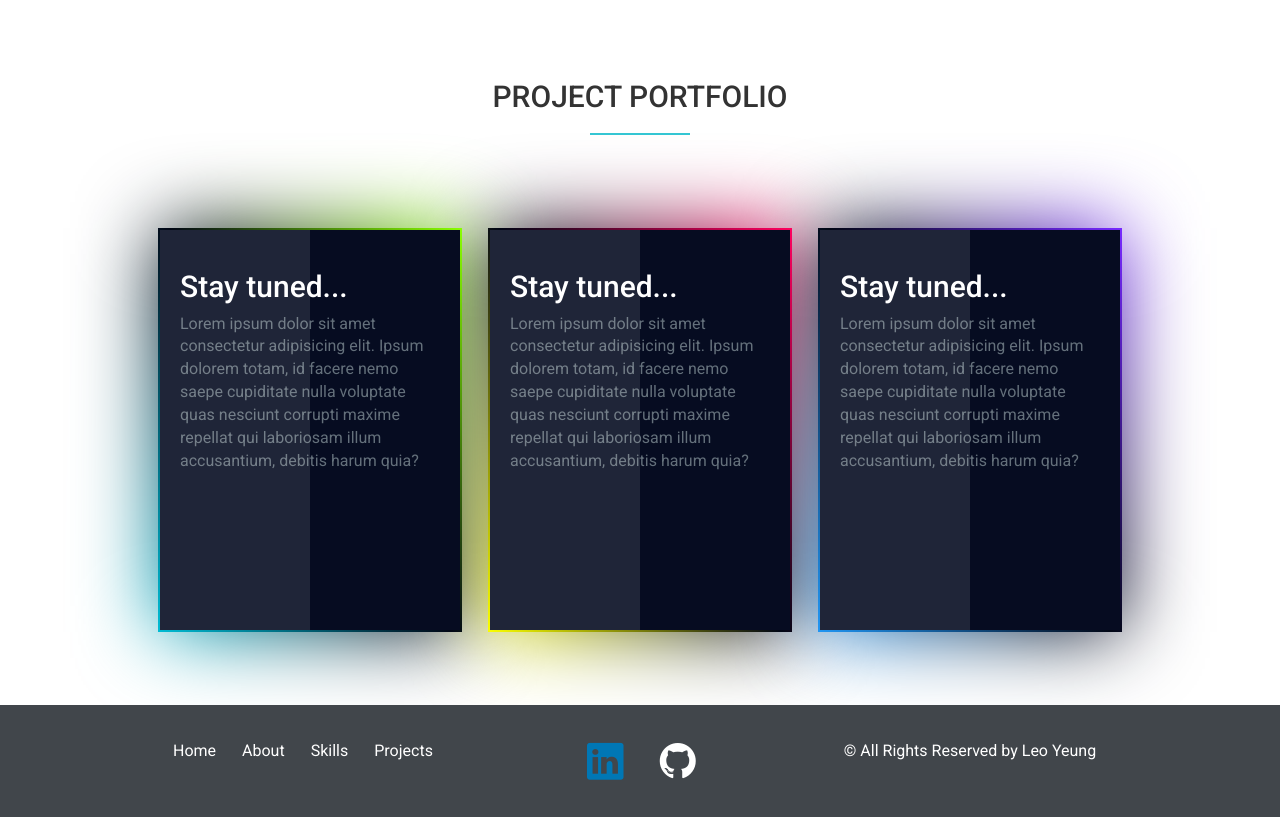
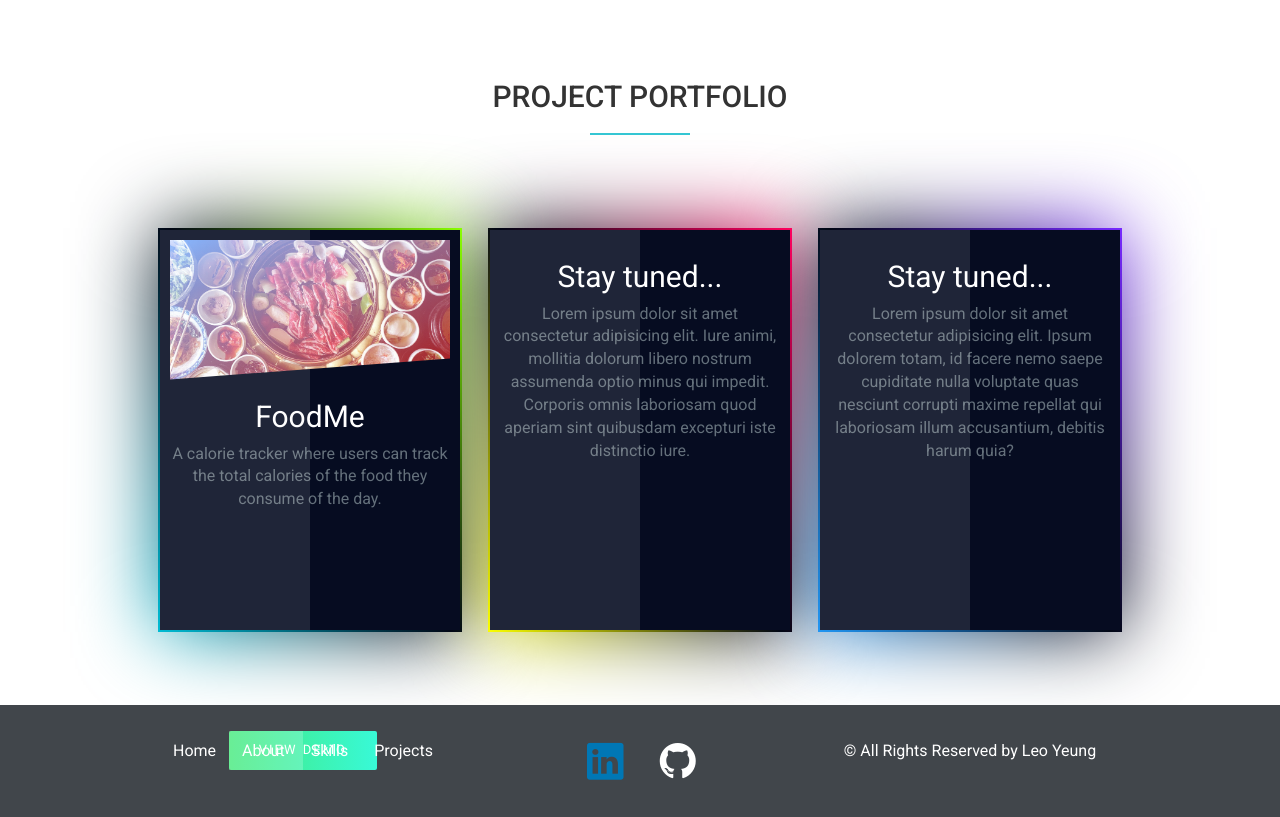
Before and after one commit to leokyeung/leokyeung.com, a PHP site: page / in a window 1280 px wide. Shown: the part 2298-3115 px from the top of the page. Run offline with PHP 8.4, Linux system fonts and the light colour scheme.

Commit message:
Added first project in portfolio

```diff
--- a/css/style.css
+++ b/css/style.css
@@ -389,10 +389,89 @@ ul {
 }
 
 .box .content {
-    padding: 20px;
+    padding: 10px;
     color: #fff;
 }
 
+.box .content h2 {
+    font-weight: 300;
+    text-align: center;
+}
+
+.box .content p {
+    text-align: center;
+}
+
+.content_picture {
+    background-size: cover;
+    background-position: center center;
+    height: 14rem;
+    background-blend-mode: screen;
+    -webkit-clip-path: polygon(0 0, 100% 0, 100% 85%, 0 100%);
+    clip-path: polygon(0 0, 100% 0, 100% 85%, 0 100%);
+}
+
+.content_pic_1 {
+    background-image: linear-gradient(to right bottom, #80b3ff , rgba(185, 19, 19, 0.911)), url(../img/kbbq.jpeg);
+}
+
+.nicebutton {
+    top: 50%;
+    left: 21%;
+    text-align: center;
+    position: relative;
+    display: inline-block;
+    padding: 10px 30px;
+    margin: 20px auto;
+    text-decoration: none;
+    text-transform: uppercase;
+    letter-spacing: 2px;
+    font-size: 13px;
+    color: #fff;
+    transition: 0.5s;
+    background: linear-gradient(to right, #43e97b, #38f9d7, #43e97b);
+    background-size: 200%;
+    border-radius: 2px;
+}
+
+.nicebutton:hover {
+    background-position-x: 100%;
+    transform: translateY(-10px);
+    text-decoration: none;
+    color: #fff;
+}
+
+.nicebutton:after {
+    content: "";
+    position: absolute;
+    text-decoration: none;
+    top: 0;
+    left: 0;
+    width: 50%;
+    height: 100%;
+    background: rgba(255,255,255,0.2);
+}
+
+.nicebutton:before {
+    content: "";
+    position: absolute;
+    bottom: 0;
+    left: 5%;
+    width: 90%;
+    height: 4px;
+    background: rgba(0,0,0,0.2);
+    text-decoration: none;
+    border-radius: 2px;
+    transform: scale(0);
+    filter: blur(5px);
+    transition: 0.5s;
+    z-index: -1;
+}
+
+.nicebutton:hover:before {
+    transform: scale(1);
+    bottom: -15px;
+}
 /* Footer */
 
 #footer-bottom {
--- a/index.html
+++ b/index.html
@@ -202,11 +202,18 @@
             <div class="box">
                 <div class="glass"></div>
                 <div class="content">
-                    <h2>Stay tuned...</h2>
-                    <p>Lorem ipsum dolor sit amet consectetur adipisicing elit. Ipsum dolorem totam, id facere nemo
-                        saepe cupiditate nulla voluptate quas nesciunt corrupti maxime repellat qui laboriosam illum
-                        accusantium, debitis harum quia?</p>
+                    <div class="content_picture content_pic_1">
+
+                    </div>
+
+                    <h2>FoodMe</h2>
+                    <p>A calorie tracker where users can track the total calories of the food they consume of the day.</p>
+
+                    <a class="nicebutton" href ="https://www.youtube.com/watch?v=s0ld3SQwZRM?rel=0&amp;showinfo=0&amp;autoplay=1&amp;controls=0&amp;VQ=HD720">View Demo</a>
+
+
                 </div>
+
             </div>
 
 
@@ -214,9 +221,7 @@
                 <div class="glass"></div>
                 <div class="content">
                     <h2>Stay tuned...</h2>
-                    <p>Lorem ipsum dolor sit amet consectetur adipisicing elit. Ipsum dolorem totam, id facere nemo
-                        saepe cupiditate nulla voluptate quas nesciunt corrupti maxime repellat qui laboriosam illum
-                        accusantium, debitis harum quia?</p>
+                    <p>Lorem ipsum dolor sit amet consectetur adipisicing elit. Iure animi, mollitia dolorum libero nostrum assumenda optio minus qui impedit. Corporis omnis laboriosam quod aperiam sint quibusdam excepturi iste distinctio iure.</p>
                 </div>
             </div>
 
--- a/js/custom.js
+++ b/js/custom.js
@@ -25,9 +25,3 @@ $(function(){
         }, 1000);
     })
 });
-
-$(function(){
-    $(".navbar-collapse ul li a").on("click touch", function(){
-        $(".navbar-toggle").click();
-    });
-});
```
Also changed, not shown: img/kbbq.jpeg (added).
